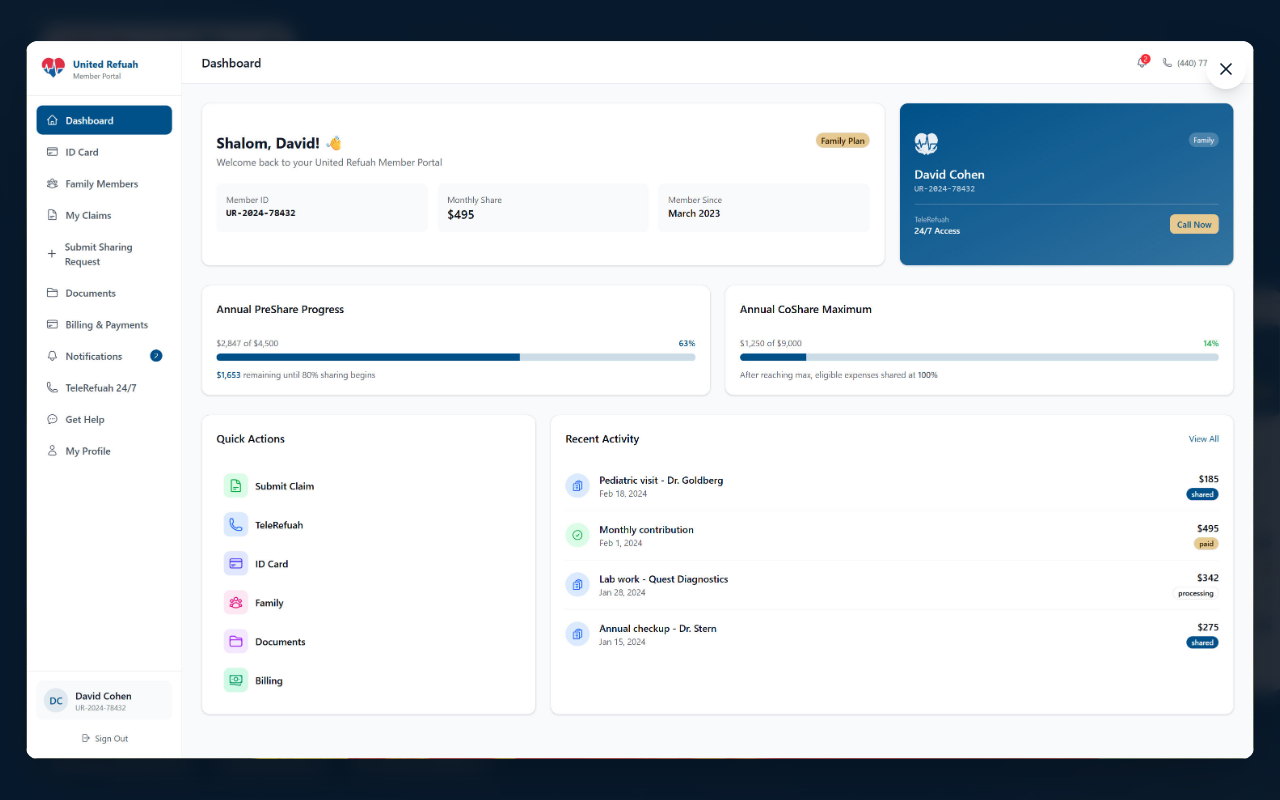
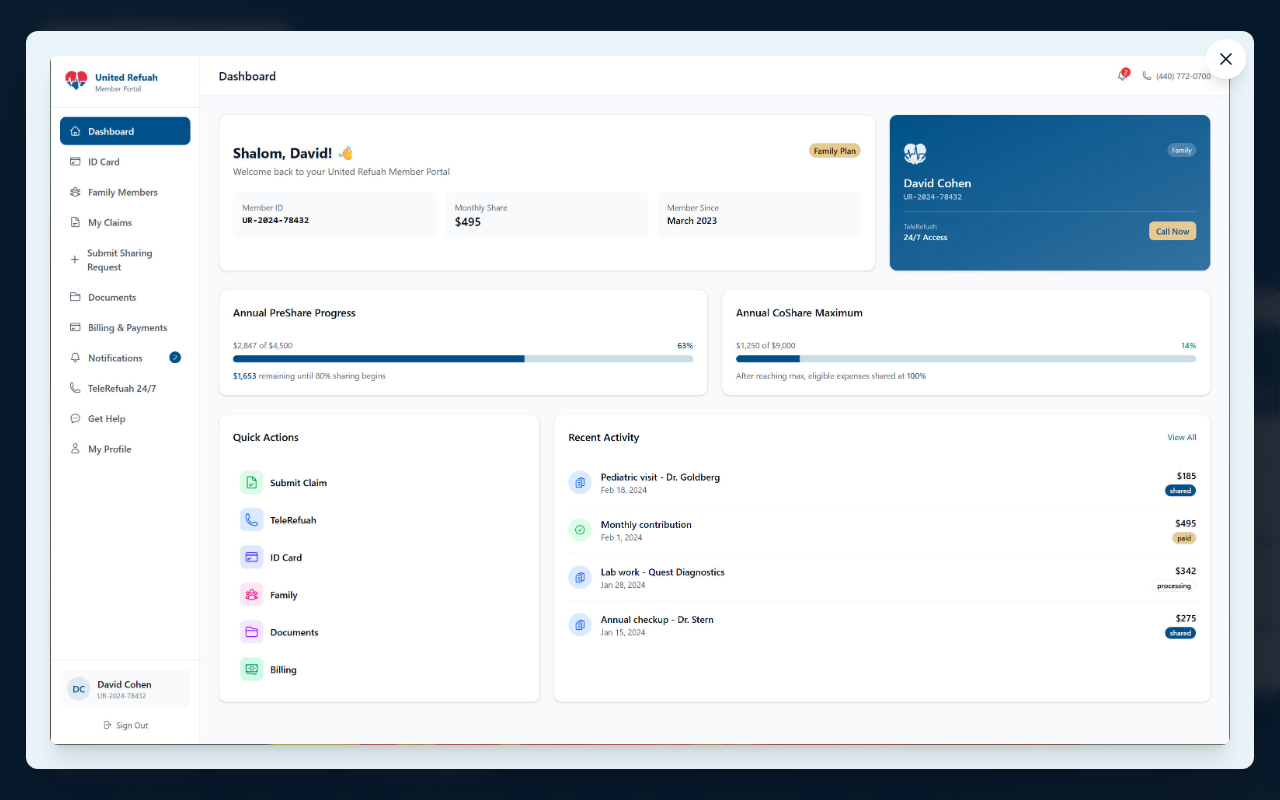
Before and after one commit to CoHoast/united-refuah-proposal, a Next.js app: page / in a window 1280 px wide. Both pictures are taken after a click on the button 947 px from the left and 490 px from the top of the page. Shown: the top 800 px of the page. Built offline with nearby package versions, Linux system fonts and the light colour scheme.

Commit message:
Add blue backdrop to dashboard lightbox

```diff
--- a/src/app/page.tsx
+++ b/src/app/page.tsx
@@ -492,7 +492,7 @@ export default function ProposalPage() {
               className={
                 activePreviewIsMobile
                   ? "overflow-hidden rounded-xl bg-[#e8f4f8] p-5 shadow-2xl sm:p-8"
-                  : "overflow-hidden rounded-xl bg-white shadow-2xl"
+                  : "overflow-hidden rounded-xl bg-[#e8f4f8] p-4 shadow-2xl sm:p-6"
               }
             >
               <Image
@@ -503,7 +503,7 @@ export default function ProposalPage() {
                 className={
                   activePreviewIsMobile
                     ? "mx-auto max-h-[86vh] w-auto max-w-full rounded-[1rem] object-contain object-top shadow-xl"
-                    : "max-h-[96vh] w-full object-contain object-top"
+                    : "max-h-[92vh] w-full rounded-lg object-contain object-top shadow-xl"
                 }
                 priority
               />
```
